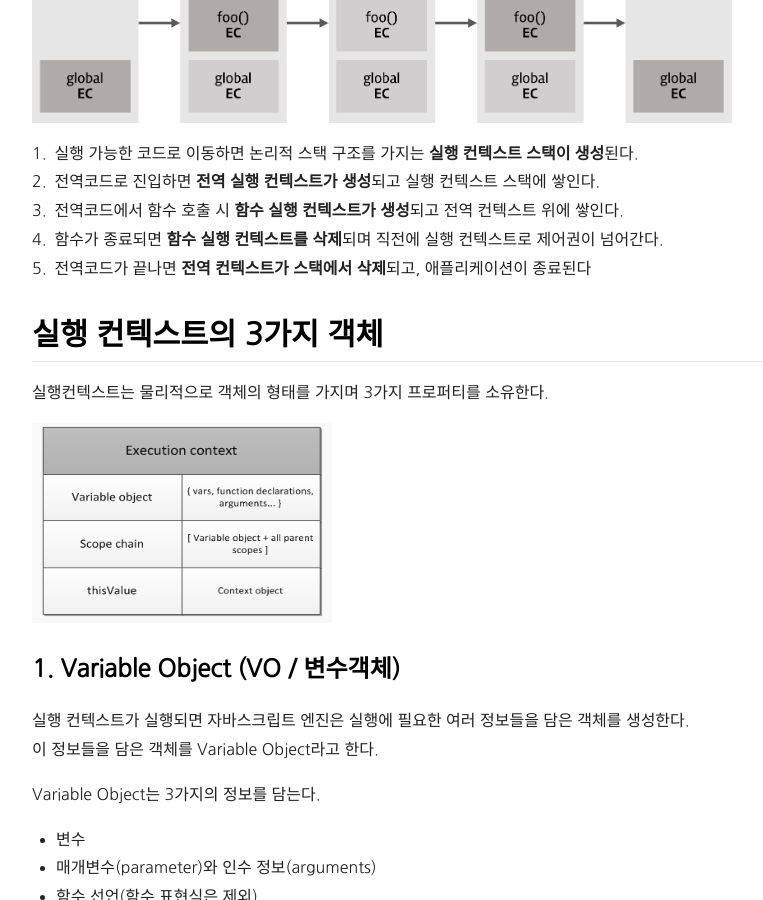
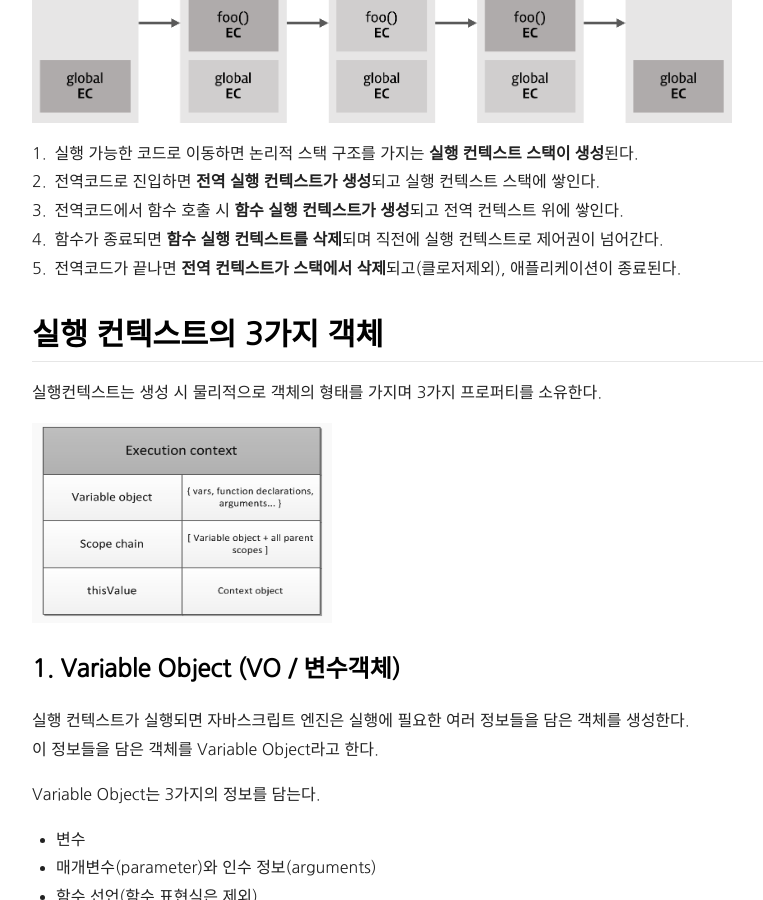
Before and after one commit to hhyemi/hhyemi.github.io, a Jekyll site: the page built from _posts/2020-10-19-execution.md, in a window 1280 px wide and 900 px high, scrolled down 1284 px. Shown: the whole window, without its empty margins (181-944 px from the left). Built offline with Jekyll 4.4.1, drawn with Linux system fonts in a browser that asks for light colours; nearby versions of some CDN libraries; comment, search, counter and statistics services are not loaded; some of the changed text lies outside the part shown.

Commit message:
Update 2020-10-19-execution.md

```diff
--- a/_posts/2020-10-19-execution.md
+++ b/_posts/2020-10-19-execution.md
@@ -48,11 +48,11 @@ foo();
 2.&ensp;전역코드로 진입하면 <b>전역 실행 컨텍스트가 생성</b>되고 실행 컨텍스트 스택에 쌓인다. <br/>
 3.&ensp;전역코드에서 함수 호출 시 <b>함수 실행 컨텍스트가 생성</b>되고 전역 컨텍스트 위에 쌓인다. <br/>
 4.&ensp;함수가 종료되면 <b>함수 실행 컨텍스트를 삭제</b>되며 직전에 실행 컨텍스트로 제어권이 넘어간다.<br/>
-5.&ensp;전역코드가 끝나면 <b>전역 컨텍스트가 스택에서 삭제</b>되고, 애플리케이션이 종료된다 <br/>
+5.&ensp;전역코드가 끝나면 <b>전역 컨텍스트가 스택에서 삭제</b>되고(클로저제외), 애플리케이션이 종료된다. <br/>
 
 ## 실행 컨텍스트의 3가지 객체
 
-실행컨텍스트는 물리적으로 객체의 형태를 가지며 3가지 프로퍼티를 소유한다.
+실행컨텍스트는 생성 시 물리적으로 객체의 형태를 가지며 3가지 프로퍼티를 소유한다.
 
 <img src="/assets/images/excute_structure.png" width="300" height="200"/>
 
@@ -90,8 +90,8 @@ Variable Object는 실행 컨텍스트의 프로퍼티이기 때문에 값을
 식별자 중에서 변수가 아닌 객체의 프로퍼티(물론 메소드도 포함된다)를 검색하는 메커니즘은 프로토타입 체인(Prototype Chain)이다. <br/>
 
 ### 3. this value
-this 프로퍼티에는 this 값이 할당된다.
-
+this 프로퍼티에는 this 값이 할당된다.<br/>
+함수 호출 패턴에 의해 결정되며, 아무런 값도 지정되어 있지 않으면 window를 값으로 가진다.
 <br/>
 
 참고자료 : [https://poiemaweb.com/js-execution-context#2-%EC%8B%A4%ED%96%89-%EC%BB%A8%ED%85%8D%EC%8A%A4%ED%8A%B8%EC%9D%98-3%EA%B0%80%EC%A7%80-%EA%B0%9D%EC%B2%B4](https://poiemaweb.com/js-execution-context#2-%EC%8B%A4%ED%96%89-%EC%BB%A8%ED%85%8D%EC%8A%A4%ED%8A%B8%EC%9D%98-3%EA%B0%80%EC%A7%80-%EA%B0%9D%EC%B2%B4)
```
